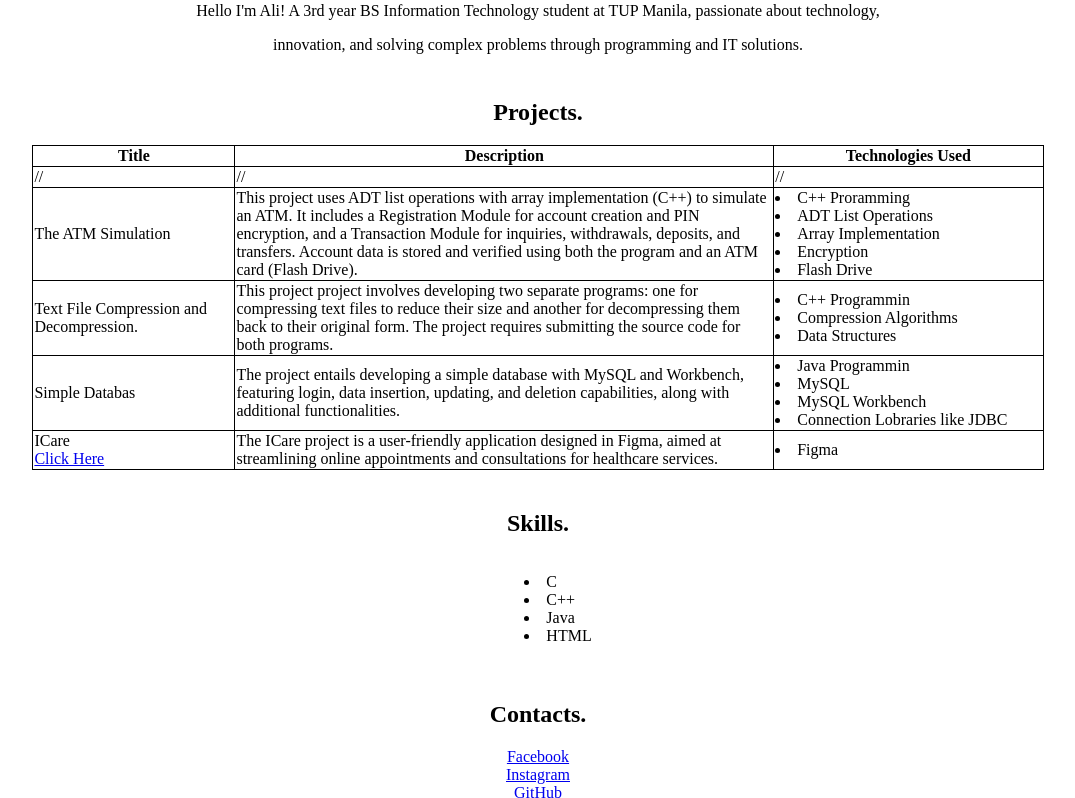
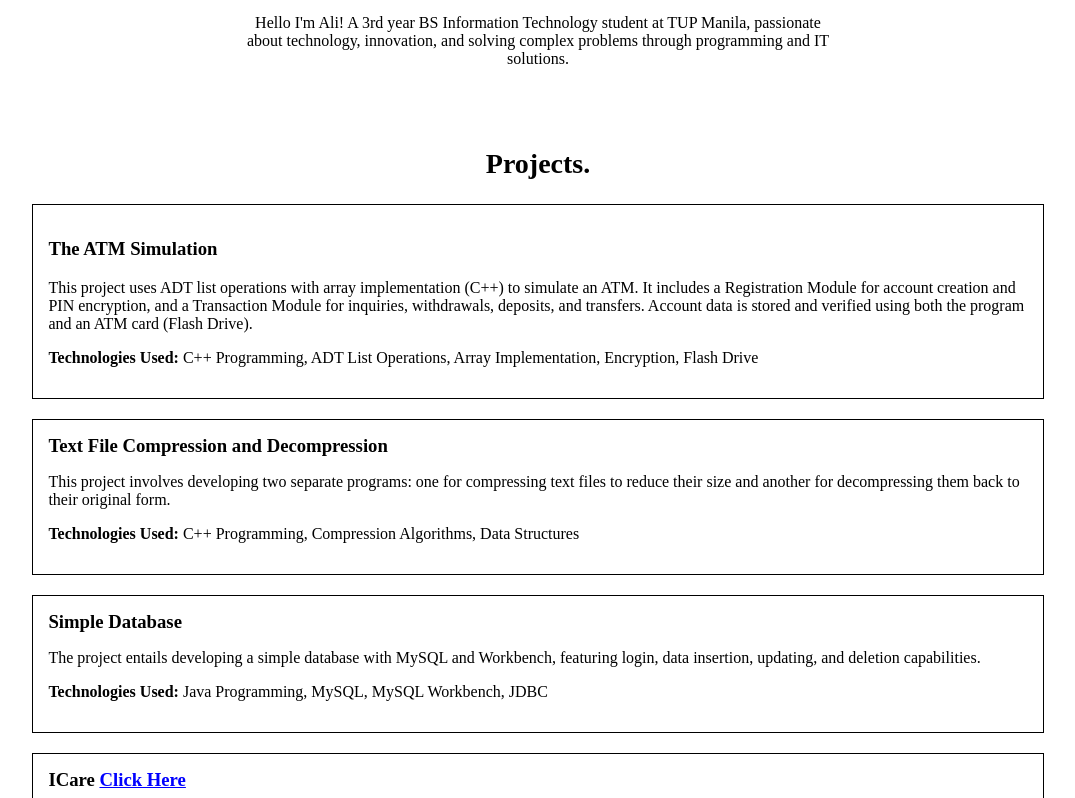
Before and after one commit to alicmra/camaraportfolio_webdev, a plain HTML site: page index.html in a window 1280 px wide. Shown: the part 632-1430 px from the top of the page, without its empty margins (102-1177 px from the left). Drawn offline with Linux system fonts and the light colour scheme.

Commit message:
minor changes in the header and removed the tables and made it a card layout

```diff
--- a/index.html
+++ b/index.html
@@ -10,80 +10,57 @@
         <h1 class="logo">My Portfolio.</h1>
     </div>
 
-    <header style="text-align: center;">
-        <img src="Ali.png" alt="Ali" class="profile-pic" width="23%">
-        <h1>Alliana Marie D. Camara</h1>
-        <b>Researcher | Programmer | Designer</b>
-        <p>Hello I'm Ali! A 3rd year BS Information Technology student at TUP Manila, passionate about technology,</p>
+    <header style="text-align: center; padding: 20px;">
+        <img src="Ali.png" alt="Ali" class="profile-pic" width="23%" style="border-radius: 50%; margin-bottom: 15px;">
+        <h1 style="font-size: 2.5em; margin: 10px 0;">Alliana Marie D. Camara</h1>
+        <b style="font-size: 1.2em;">Researcher | Programmer | Designer</b>
         <dr>
-        <p>innovation, and solving complex problems through programming and IT solutions. </p>
+        <p style="max-width: 600px; margin: 15px auto;">Hello I'm Ali! A 3rd year BS Information Technology student at TUP Manila, passionate about technology, innovation, and solving complex problems through programming and IT solutions. </p>
 
     </header>
 
     <div style="margin-top: 45px;">
-        <h2 style="text-align: center;"> Projects. </h2>
-        <table style="width: 80%; margin: 0 auto;">
-            <tr style="text-align: center;">
-                <th style="width:15%">Title</th>
-                <th style="width:40%">Description</th>
-                <th style="width:20%">Technologies Used</th>
-            </tr>
-            <tr>
-                <td>//</td>
-                <td>//</td>
-                <td>//</td>
-            </tr>
-            <tr>
-                <td>The ATM Simulation</td>
-                <td>This project uses ADT list operations with array implementation (C++) to simulate an ATM. It includes a Registration Module for account creation and PIN encryption, and a Transaction Module for inquiries, withdrawals, deposits, and transfers. Account data is stored and verified using both the program and an ATM card (Flash Drive).</td>
-                <td>
-                    <li>C++ Proramming</li>
-                    <li>ADT List Operations</li>
-                    <li>Array Implementation</li>
-                    <li>Encryption</li>
-                    <li>Flash Drive</li>
-                </td>
-            </tr>
-            <tr>
-                <td>Text File Compression and Decompression.</td>
-                <td>This project project involves developing two separate programs: one for compressing text files to reduce their size and another for decompressing them back to their original form. The project requires submitting the source code for both programs.</td>
-                <td>
-                    <li>C++ Programmin</li>
-                    <li>Compression Algorithms</li>
-                    <li>Data Structures</li>
-                </td>
-            </tr>
-            <tr>
-                <td>Simple Databas</td>
-                <td>The project entails developing a simple database with MySQL and Workbench, featuring login, data insertion, updating, and deletion capabilities, along with additional functionalities.</td>
-                <td>
-                    <li>Java Programmin</li>
-                    <li>MySQL</li>
-                    <li>MySQL Workbench</li>
-                    <li>Connection Lobraries like JDBC</li>
-                </td>
-            </tr>
-            <tr>
-                <td>ICare
-                    <br>
-                    <a href="https://www.figma.com/design/7BvTJl4Y5fXDQM6HE5XQMH/Group-4?node-id=0-1&node-type=canvas&t=FYX9FF7Yh8fvNYsO-0" target="_blank">Click Here</a>
-                </td>
-                <td>
-                    The ICare project is a user-friendly application designed in Figma, aimed at streamlining online appointments and consultations for healthcare services. </td>
-                <td>
-                    <li>Figma</li>
-                </td>
-            </tr>
-        </table>
+        <h2 style="text-align: center; font-size: 28px; font-weight: bold;"> Projects. </h2>
+            <div style="width: 80%; margin: 0 auto ;">
+                <div style="border: 1px solid black; padding: 15px; margin-bottom: 20px;">
+                    <h3>The ATM Simulation</h3>
+                    <p>This project uses ADT list operations with array implementation (C++) to simulate an ATM. It includes a Registration Module for account creation and PIN encryption, and a Transaction Module for inquiries, withdrawals, deposits, and transfers. Account data is stored and verified using both the program and an ATM card (Flash Drive).</p>
+                    <p><strong>Technologies Used:</strong> C++ Programming, ADT List Operations, Array Implementation, Encryption, Flash Drive</p>
+                </div>
+
+                <div style="border: 1px solid black; padding: 15px; margin-bottom: 20px;">
+                    <h3 style="margin: 0;">Text File Compression and Decompression</h3>
+                    <p>This project involves developing two separate programs: one for compressing text files to reduce their size and another for decompressing them back to their original form.</p>
+                    <p><strong>Technologies Used:</strong> C++ Programming, Compression Algorithms, Data Structures</p>
+                </div>
+
+                <div style="border: 1px solid black; padding: 15px; margin-bottom: 20px;">
+                    <h3 style="margin: 0;">Simple Database</h3>
+                    <p>The project entails developing a simple database with MySQL and Workbench, featuring login, data insertion, updating, and deletion capabilities.</p>
+                    <p><strong>Technologies Used:</strong> Java Programming, MySQL, MySQL Workbench, JDBC</p>
+                </div>
+
+                <div style="border: 1px solid black; padding: 15px; margin-bottom: 20px;">
+                    <h3 style="margin: 0;">ICare <a href="https://www.figma.com/design/7BvTJl4Y5fXDQM6HE5XQMH/Group-4?node-id=0-1&node-type=canvas&t=FYX9FF7Yh8fvNYsO-0" target="_blank" style="color: blue;">Click Here</a></h3>
+                    <p>The ICare project is a user-friendly application designed in Figma, aimed at streamlining online appointments and consultations for healthcare services.</p>
+                    <p><strong>Technologies Used:</strong> Figma</p>
+                </div>
+            </div>
     </div>
 
     <div style="text-align: center; margin-top: 40px;">
         <h2> Skills. </h2>
+        <h3> Programming Lannguages</h3>
         <ul style="list-style-position: inside; display: inline-block; text-align: left;">
             <li>C</li>
             <li>C++</li>
             <li>Java</li>
-            <li>HTML</li>
+            <li>SQL</li>
+        </ul>
+        <h3> Libraries and Frameworks</h3>
+        <ul style="list-style-position: inside; display: inline-block; text-align: left;">
+            <li><b>Beginner:</b> HTML/CSS</li>
+            <li><b>Intermediate:</b> MySQL Workbench</li>
         </ul>
     </div>
 
```
